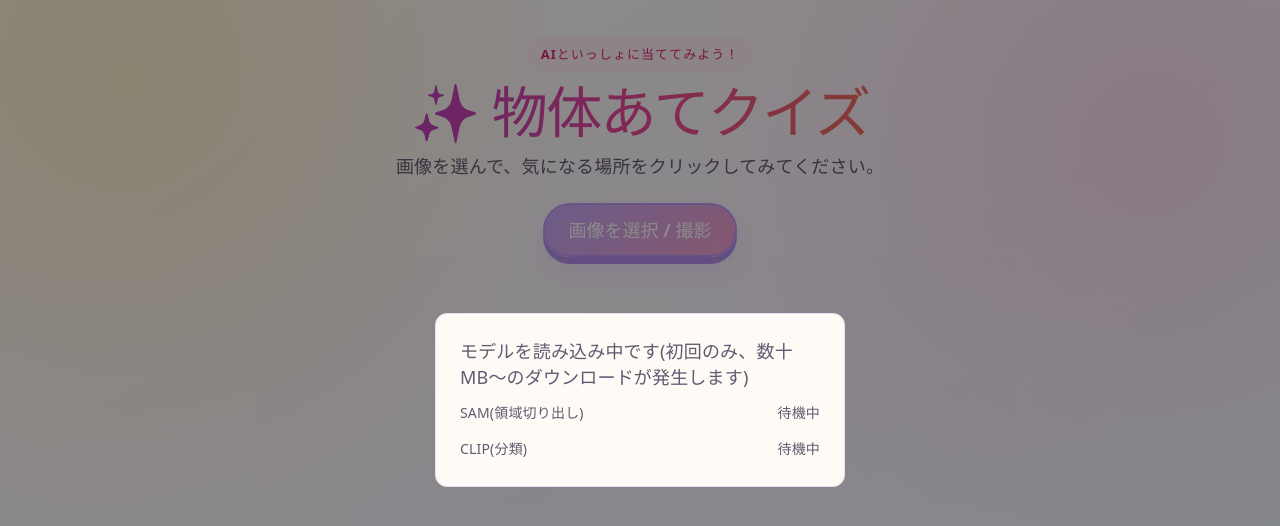
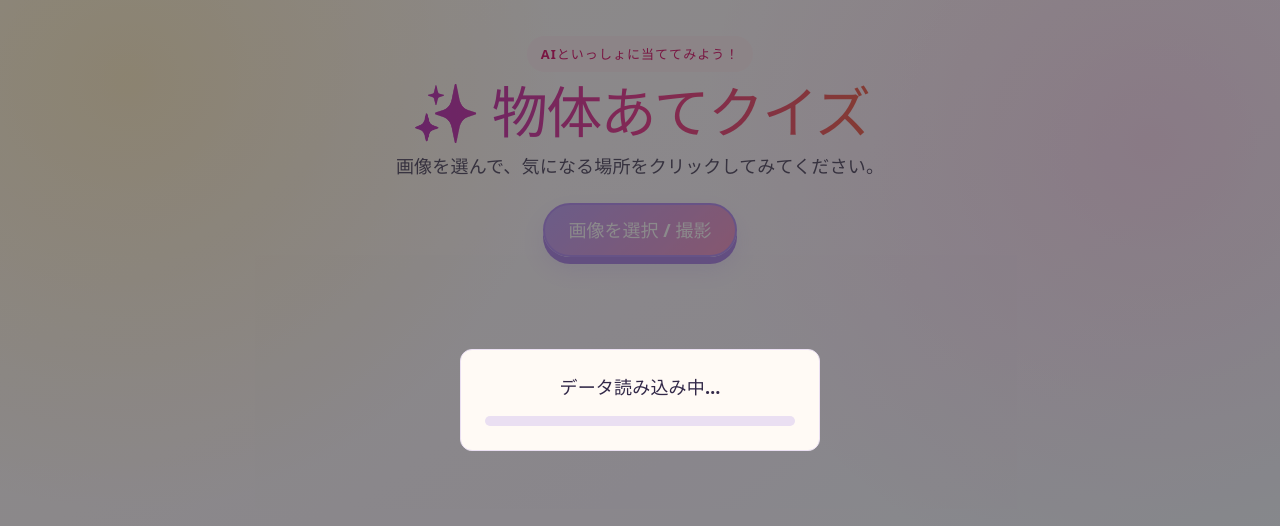
Before and after one commit to oharuka27/light_sam, a React (Vite) app: page / in a window 1280 px wide. Shown: the top 526 px of the page. Built offline with nearby package versions, Linux system fonts and the light colour scheme.

Commit message:
add progress bars

```diff
--- a/src/App.css
+++ b/src/App.css
@@ -221,14 +221,50 @@
   padding: 24px;
   max-width: 360px;
   width: 90%;
-  text-align: left;
+  box-sizing: border-box;
+  text-align: center;
 }
 
-.loading-line {
-  display: flex;
-  justify-content: space-between;
-  gap: 12px;
-  margin-top: 10px;
+.loading-card p {
+  color: var(--text-h);
+  font-weight: 700;
+}
+
+.loading-progress {
+  height: 10px;
+  margin-top: 16px;
+  overflow: hidden;
+  border-radius: 999px;
+  background: #eadff2;
+}
+
+.loading-progress span {
+  display: block;
+  height: 100%;
+  border-radius: inherit;
+  background: linear-gradient(90deg, #8b5cf6, #ec4899);
+  transition: width 0.2s ease;
+}
+
+.loading-progress--indeterminate span {
+  width: 40%;
+  animation: loading-progress 1.1s ease-in-out infinite;
+}
+
+.loading-percentage {
+  display: block;
+  margin-top: 6px;
+  color: var(--text);
   font-size: 14px;
-  color: var(--text);
 }
+
+@keyframes loading-progress {
+  from { transform: translateX(-100%); }
+  to { transform: translateX(250%); }
+}
+
+@media (prefers-reduced-motion: reduce) {
+  .loading-progress--indeterminate span {
+    animation-duration: 2.5s;
+  }
+}
--- a/src/App.tsx
+++ b/src/App.tsx
@@ -72,6 +72,20 @@ function App() {
 
   const busy =
     stage === 'loading-models' || stage === 'encoding-image' || stage === 'decoding-mask' || stage === 'classifying'
+
+  const modelProgressValues = [samProgress?.progress, clipProgress?.progress].filter(
+    (value): value is number => value != null,
+  )
+  const modelProgress =
+    modelProgressValues.length === 2
+      ? modelProgressValues.reduce((sum, value) => sum + value, 0) / modelProgressValues.length
+      : null
+  const loadingMessage =
+    stage === 'loading-models'
+      ? 'データ読み込み中…'
+      : stage === 'encoding-image'
+        ? '読み込み中…'
+        : 'AI処理中…'
 
   const handleSelectFile = useCallback(async (file: File) => {
     const sam = samRef.current
@@ -167,7 +181,7 @@ function App() {
         </div>
       )}
 
-      <LoadingOverlay visible={stage === 'loading-models'} sam={samProgress} clip={clipProgress} />
+      <LoadingOverlay visible={busy} message={loadingMessage} progress={stage === 'loading-models' ? modelProgress : null} />
     </div>
   )
 }
--- a/src/components/LoadingOverlay.tsx
+++ b/src/components/LoadingOverlay.tsx
@@ -1,34 +1,30 @@
-import type { ModelLoadProgress } from '../types'
-
 interface Props {
   visible: boolean
-  sam: ModelLoadProgress | null
-  clip: ModelLoadProgress | null
+  message: string
+  progress?: number | null
 }
 
-export function LoadingOverlay({ visible, sam, clip }: Props) {
+export function LoadingOverlay({ visible, message, progress = null }: Props) {
   if (!visible) return null
 
+  const percentage = progress == null ? null : Math.max(0, Math.min(100, Math.round(progress)))
+
   return (
-    <div className="loading-overlay">
-      <div className="loading-card">
-        <p>モデルを読み込み中です(初回のみ、数十MB〜のダウンロードが発生します)</p>
-        <ProgressLine label="SAM(領域切り出し)" info={sam} />
-        <ProgressLine label="CLIP(分類)" info={clip} />
+    <div className="loading-overlay" role="status" aria-live="polite" aria-busy="true">
+      <div className="loading-card" aria-label={message}>
+        <p>{message}</p>
+        <div
+          className={`loading-progress${percentage == null ? ' loading-progress--indeterminate' : ''}`}
+          role="progressbar"
+          aria-label={message}
+          aria-valuemin={0}
+          aria-valuemax={100}
+          aria-valuenow={percentage ?? undefined}
+        >
+          <span style={percentage == null ? undefined : { width: `${percentage}%` }} />
+        </div>
+        {percentage != null && <span className="loading-percentage">{percentage}%</span>}
       </div>
     </div>
   )
 }
-
-function ProgressLine({ label, info }: { label: string; info: ModelLoadProgress | null }) {
-  const pct = info?.progress != null ? Math.round(info.progress) : null
-  return (
-    <div className="loading-line">
-      <span>{label}</span>
-      <span>
-        {info?.status ?? '待機中'}
-        {pct != null ? ` (${pct}%)` : ''}
-      </span>
-    </div>
-  )
-}
```
